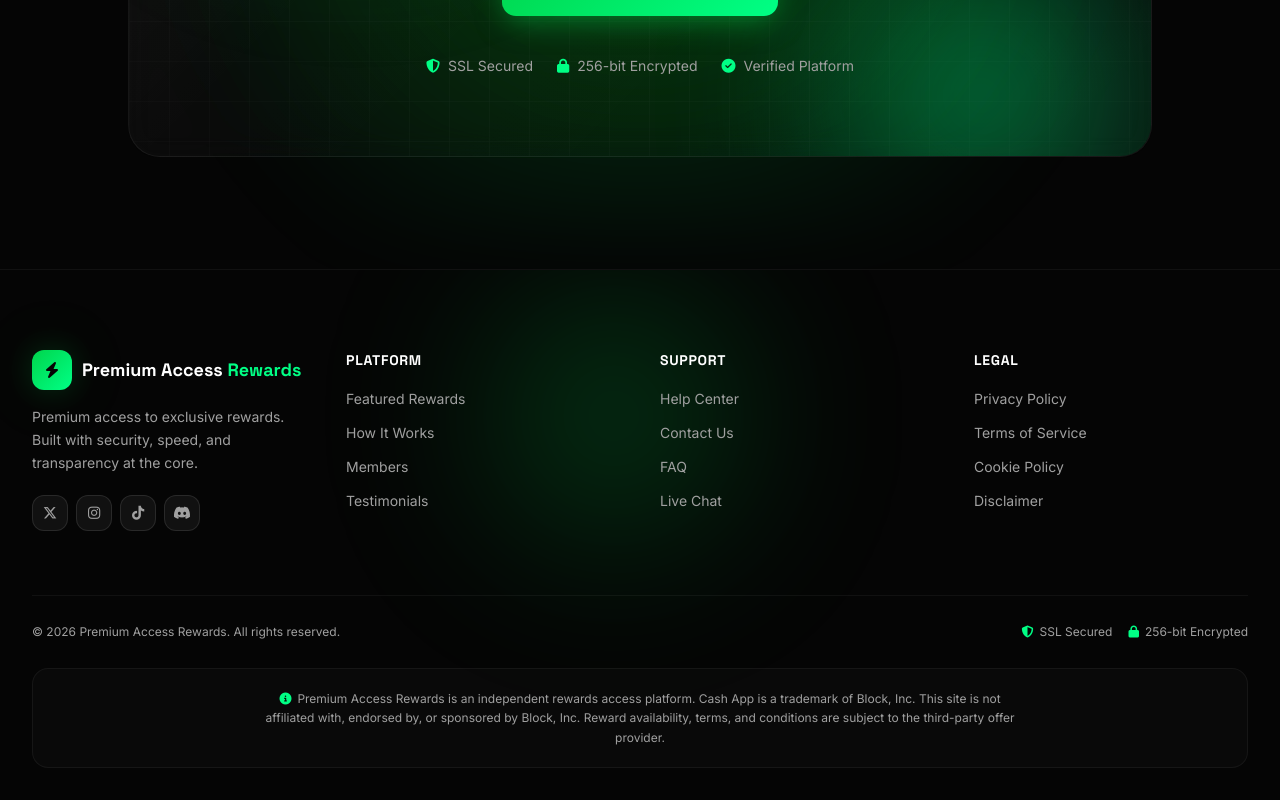
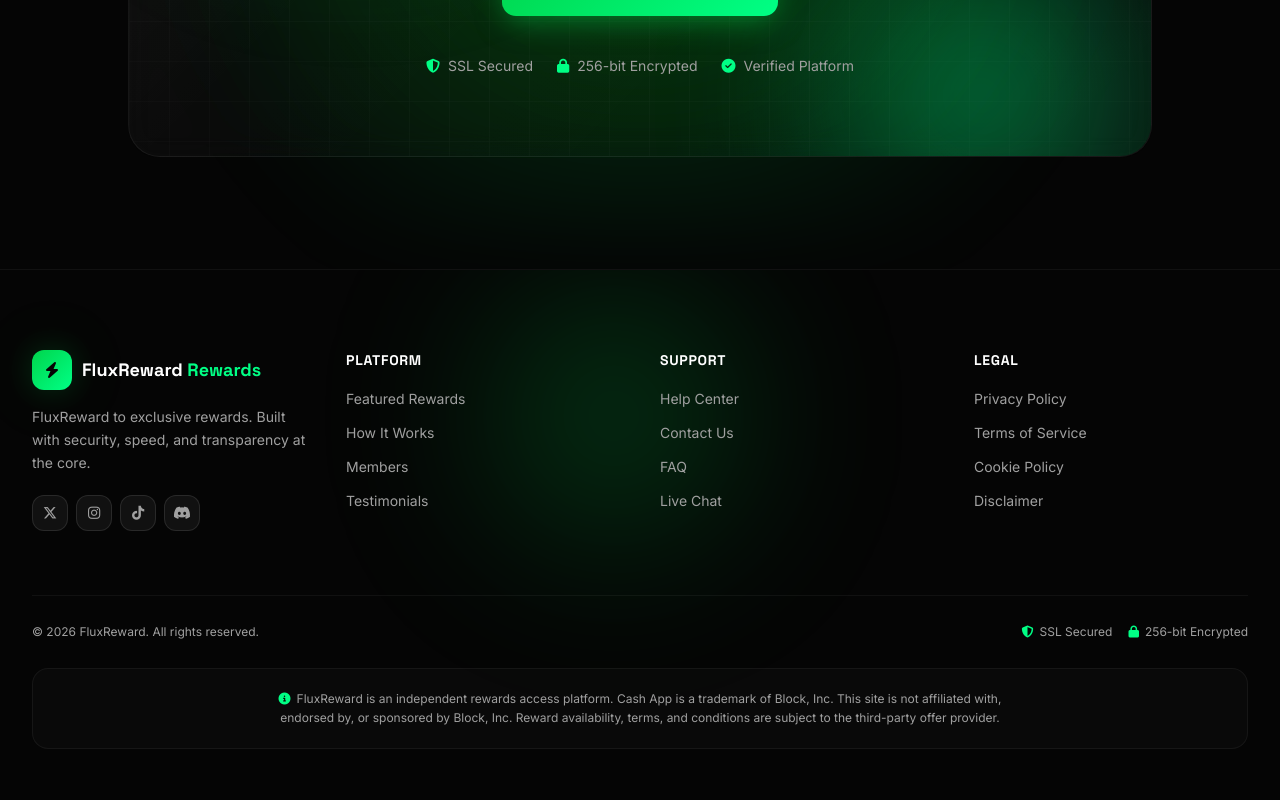
Before and after one commit to ashikuri902/cashapp, a React (Vite) app: page / in a window 1280 px wide. Shown: the part 5950-6750 px from the top of the page. Built offline with nearby package versions, Linux system fonts and the light colour scheme.

Commit message:
Rename Premium Access to FluxReward in Footer

```diff
--- a/src/components/Footer.tsx
+++ b/src/components/Footer.tsx
@@ -12,11 +12,11 @@
                 <i className="fa-solid fa-bolt text-[#050505] text-base"></i>
               </div>
               <span className="font-['Space_Grotesk'] font-bold text-white text-lg">
-                Premium Access <span className="text-[#00FF85]">Rewards</span>
+                FluxReward <span className="text-[#00FF85]">Rewards</span>
               </span>
             </a>
             <p className="text-sm text-[#A0A0A0] leading-relaxed mb-5">
-              Premium access to exclusive rewards. Built with security, speed, and transparency at the core.
+              FluxReward to exclusive rewards. Built with security, speed, and transparency at the core.
             </p>
             <div className="flex items-center gap-2">
               {[
@@ -89,7 +89,7 @@
         {/* Bottom Bar */}
         <div className="pt-7 border-t border-white/5 flex flex-col md:flex-row items-center justify-between gap-4">
           <div className="text-xs text-[#A0A0A0]">
-            © {new Date().getFullYear()} Premium Access Rewards. All rights reserved.
+            © {new Date().getFullYear()} FluxReward. All rights reserved.
           </div>
           <div className="flex items-center gap-4 text-xs text-[#A0A0A0]">
             <div className="flex items-center gap-1.5">
@@ -107,7 +107,7 @@
         <div className="mt-7 p-4 md:p-5 rounded-2xl bg-white/[0.02] border border-white/5">
           <p className="text-[11px] md:text-xs text-[#A0A0A0] leading-relaxed text-center max-w-3xl mx-auto">
             <i className="fa-solid fa-circle-info text-[#00FF85] mr-1.5"></i>
-            Premium Access Rewards is an independent rewards access platform. Cash App is a trademark of Block, Inc. This site is not affiliated with, endorsed by, or sponsored by Block, Inc. Reward availability, terms, and conditions are subject to the third-party offer provider.
+            FluxReward is an independent rewards access platform. Cash App is a trademark of Block, Inc. This site is not affiliated with, endorsed by, or sponsored by Block, Inc. Reward availability, terms, and conditions are subject to the third-party offer provider.
           </p>
         </div>
       </div>
```
